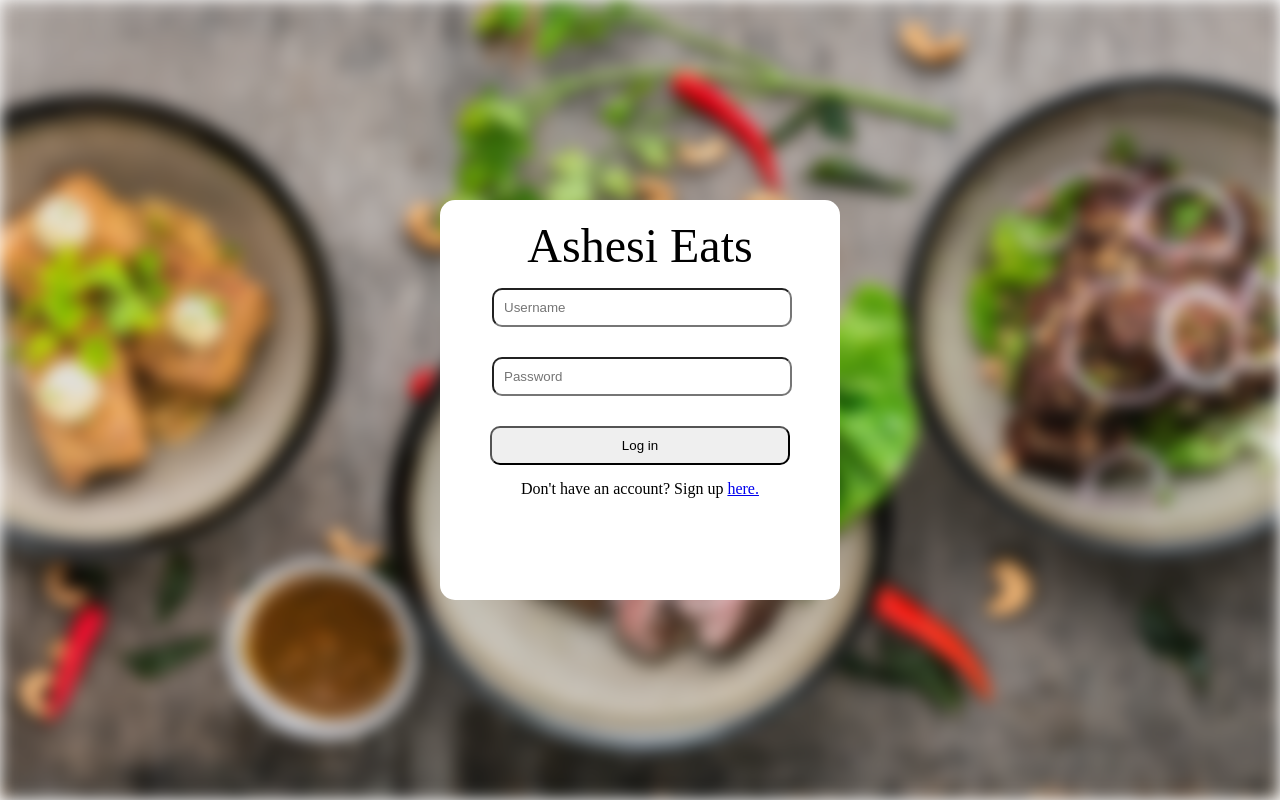
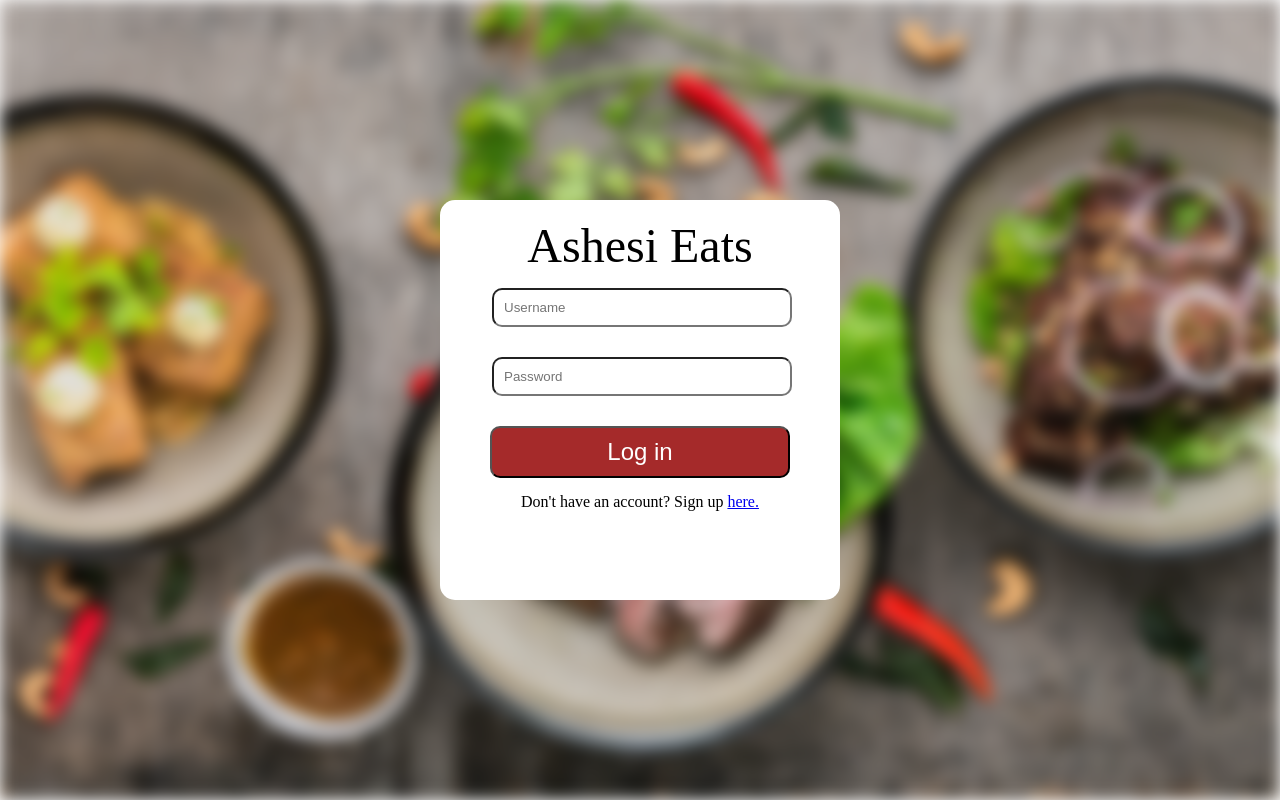
Before and after one commit to Akwasi123/AshesiEats-Software-Engineering-Project, a PHP site: page / in a window 1280 px wide. Run offline with PHP 8.4, Linux system fonts and the light colour scheme.

Commit message:
updates to index.css

```diff
--- a/assets/css/index.css
+++ b/assets/css/index.css
@@ -62,7 +62,7 @@ body{
     padding: 15px;
 }
 
-input[type="button"]{
+.field .button{
     background-color: brown;
     color: white;
     font-size: 1.5rem;
--- a/assets/js/validation.js
+++ b/assets/js/validation.js
@@ -1,3 +1,4 @@
+
 function valid(){
     var Name=document.getElementById("Name");
     var Email=document.getElementById("Email");
@@ -34,3 +35,5 @@ function valid(){
         return true;
     }
 }
+
+addEventListener()
--- a/index.php
+++ b/index.php
@@ -32,7 +32,7 @@
             </div>
 
             <div class="field">
-                <input type="submit" name="Login" value="Log in">
+                <input type="submit" name="Login" value="Log in" class="button">
             </div>
         </form>
 
--- a/signup.php
+++ b/signup.php
@@ -42,7 +42,7 @@
             </div>
 
             <div class="field">
-            <input type="submit" name="submit" value="Create account">
+            <input type="submit" name="submit" value="Create account" class="button">
             </div>
         </form>
 
```
